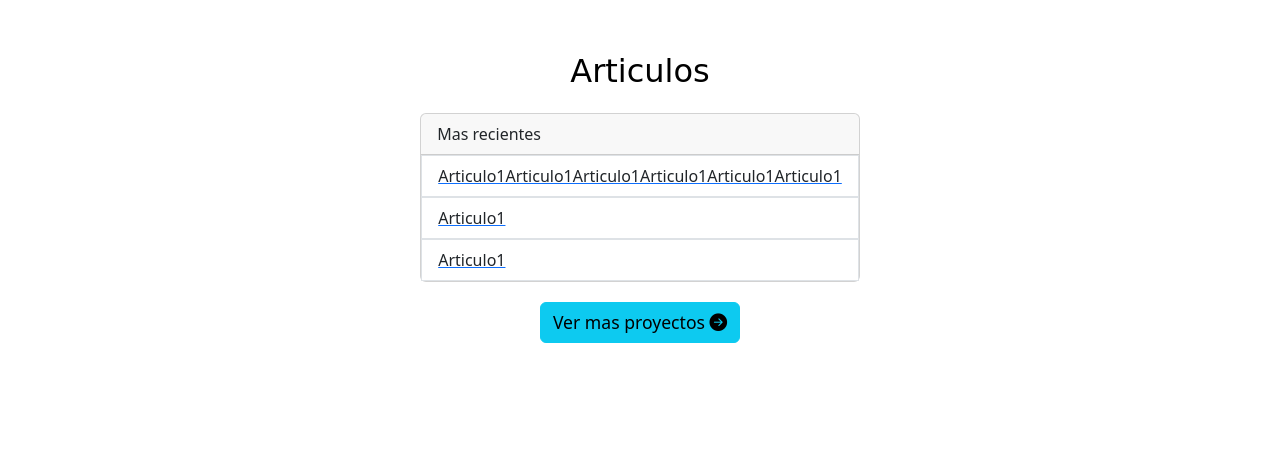
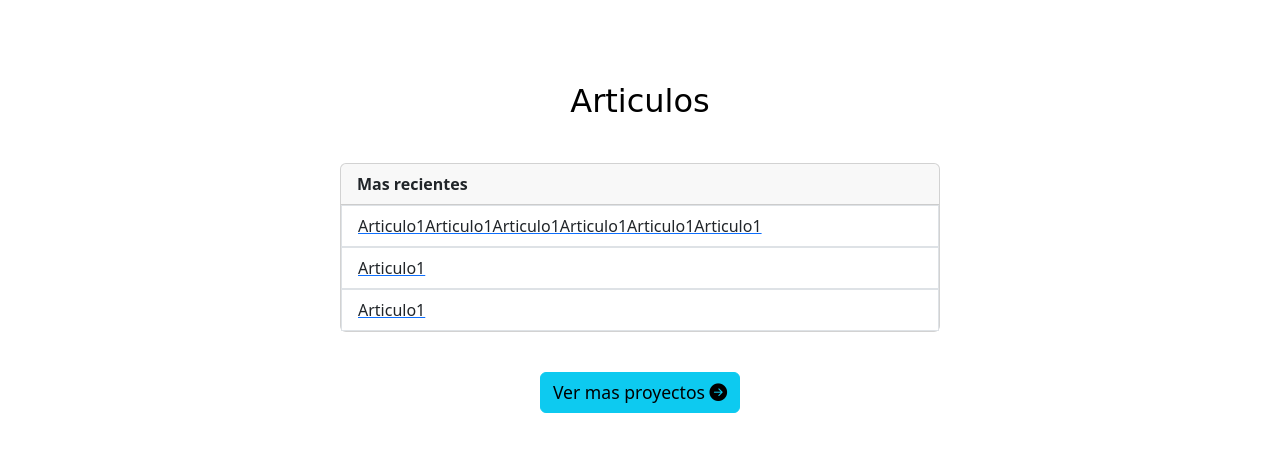
Before and after one commit to walviz/walviz, a plain HTML site: page index.html in a window 1280 px wide. Shown: the part 2242-2693 px from the top of the page. Before the commit the page ends 2605 px from the top, so only its background shows below. Drawn offline with nearby package versions, Linux system fonts and the light colour scheme; a web font is replaced by a local one.

```diff
--- a/style.css
+++ b/style.css
@@ -203,7 +203,22 @@ h1{
   margin: 10px;
 }
 
+/*articulos*/
+.articulos {
+  min-height: 500px;/*altura minima*/
+  padding: 30px;
+}
 
+.articulos .card {
+  width: 80%;
+  max-width: 600px;
+  margin: 20px;
+
+}
+
+.articulos .card-header {
+  font-weight: bold;
+}
 
 /*Seccion responsiva*/
 
```
